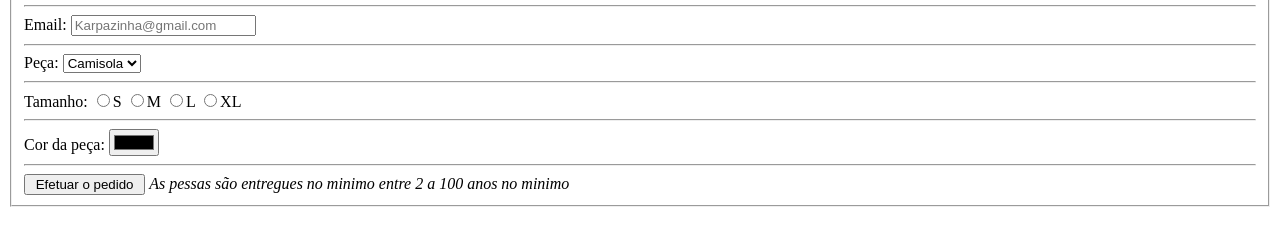
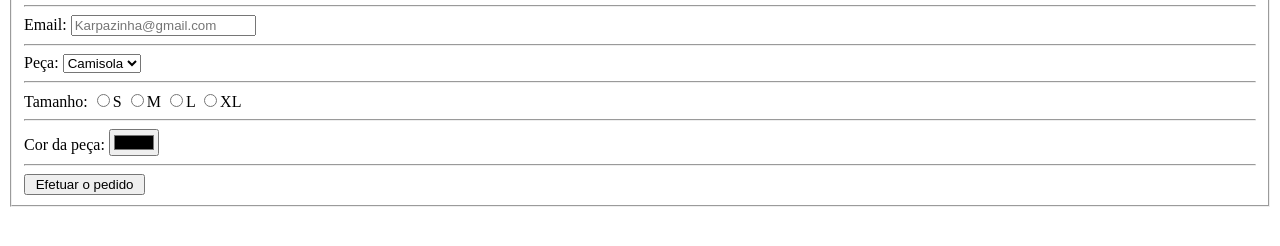
Before and after one commit to giastra/Esmad, a plain HTML site: page TW/HTML_Ficha02/Ficha02_Giancarlo.html in a window 1280 px wide. Shown: the part 400-646 px from the top of the page. Drawn offline with Linux system fonts and the light colour scheme.

Commit message:
mudanças extras

```diff
--- a/TW/HTML_Ficha02/Ficha02_Giancarlo.html
+++ b/TW/HTML_Ficha02/Ficha02_Giancarlo.html
@@ -26,7 +26,9 @@
             Tamanho:  <input type="radio">S <input type="radio">M <input type="radio">L <input type="radio">XL
             <hr>Cor da peça:   <input type="color">
 
-            <hr><input type="submit" value=" Efetuar o pedido "> <i>As pessas são entregues no minimo entre 2 a 100 anos no minimo</i>
+            <hr>
+                <input type="submit" value=" Efetuar o pedido " onclick="alert('A entrega está prevista para: 31/02/2077')">
+
         </fieldset>
     </form>
 
```
